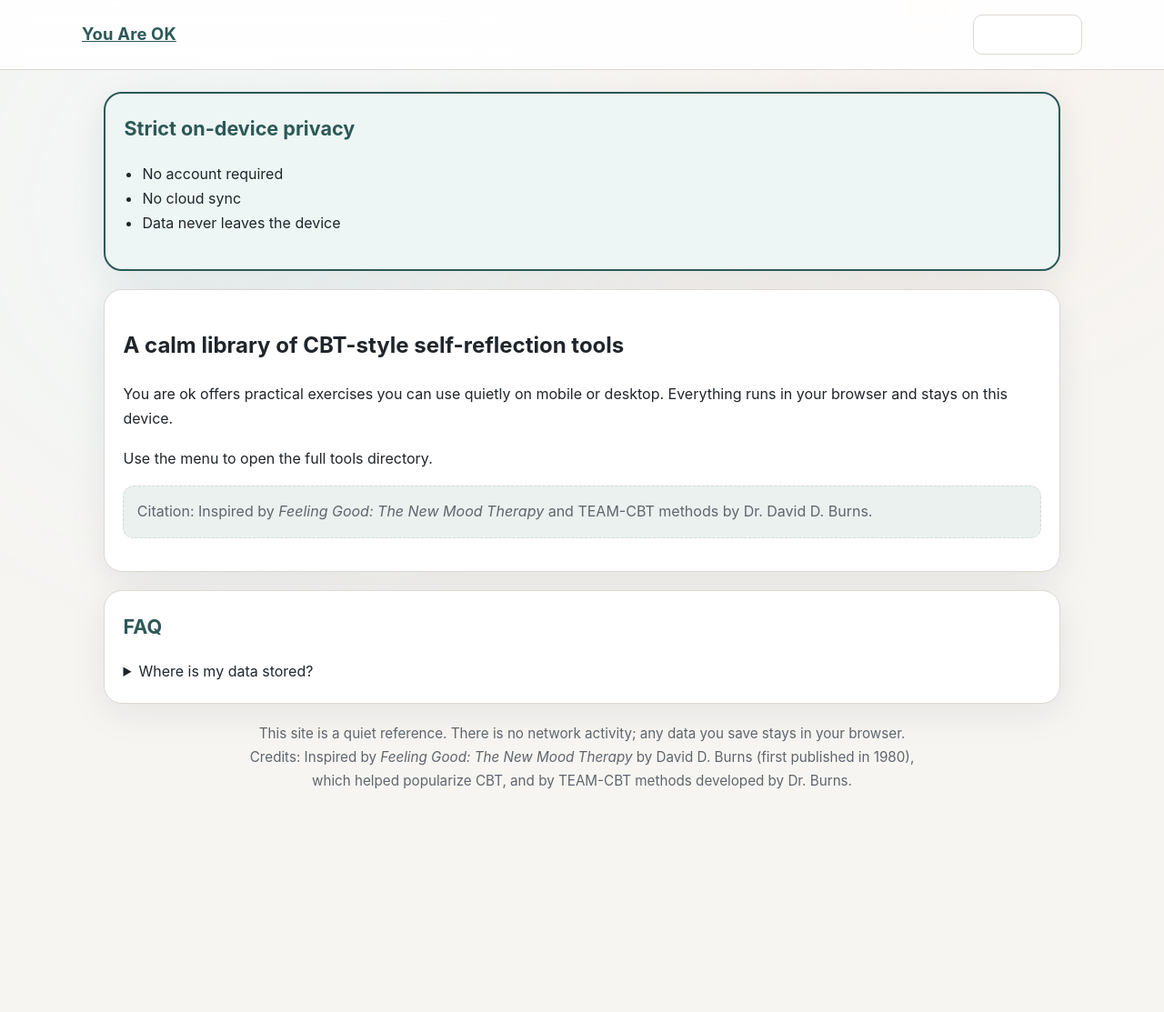
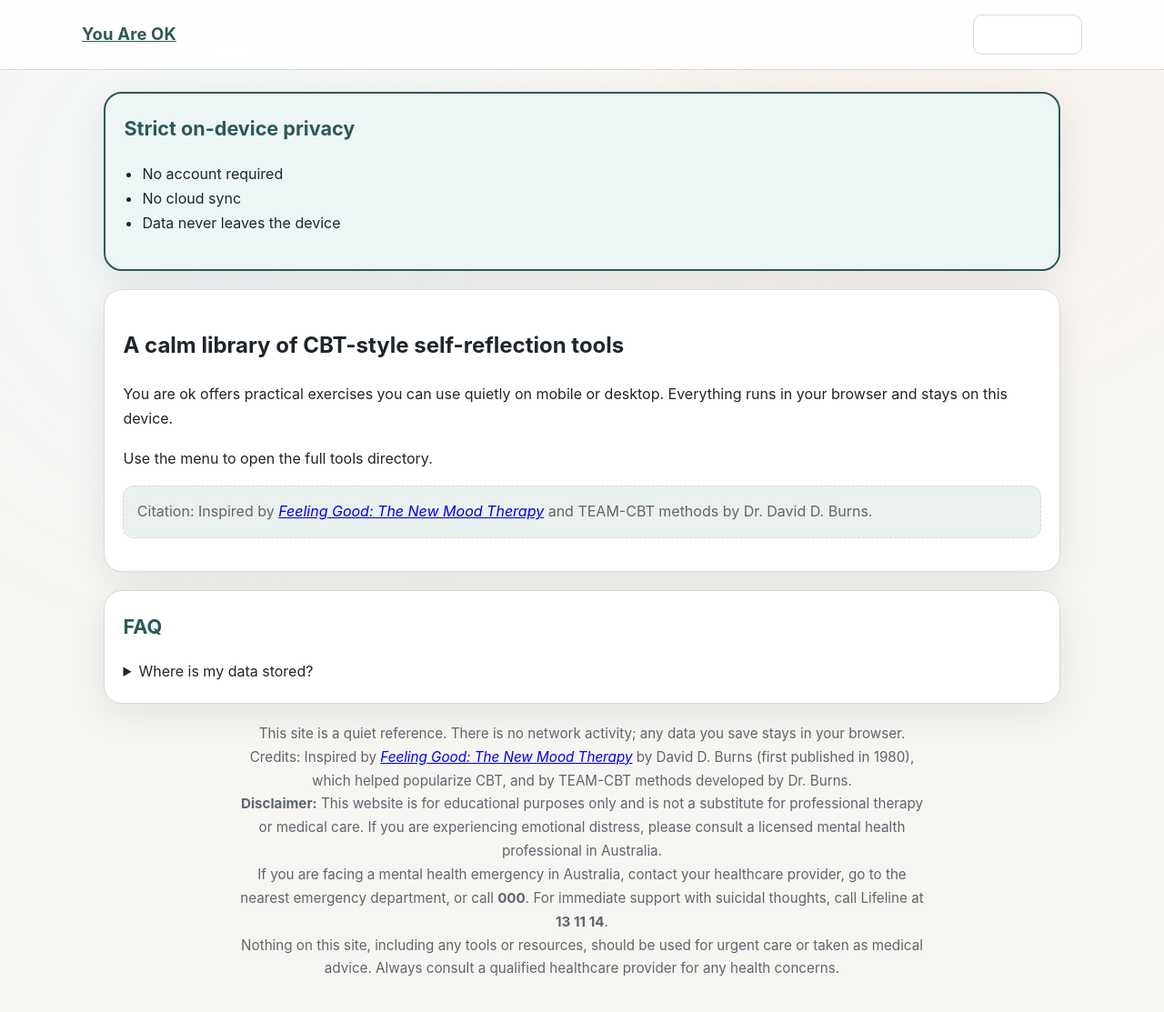
Before and after one commit to ptrcko/you-are-ok, a Jekyll site: the page built from index.md, in a window 1280 px wide and 1134 px high. Shown: the top 1113 px of the window at 91% size. Built offline with Jekyll 4.4.1, drawn with Linux system fonts in a browser that asks for light colours.

Commit message:
Add Feeling Good link and Australia-specific disclaimer

```diff
--- a/_layouts/default.html
+++ b/_layouts/default.html
@@ -44,7 +44,10 @@
 
     <footer>
       <p class="status-note">This site is a quiet reference. There is no network activity; any data you save stays in your browser.</p>
-      <p class="status-note">Credits: Inspired by <em>Feeling Good: The New Mood Therapy</em> by David D. Burns (first published in 1980), which helped popularize CBT, and by TEAM-CBT methods developed by Dr. Burns.</p>
+      <p class="status-note">Credits: Inspired by <a href="https://feelinggood.com/" target="_blank" rel="noopener noreferrer"><em>Feeling Good: The New Mood Therapy</em></a> by David D. Burns (first published in 1980), which helped popularize CBT, and by TEAM-CBT methods developed by Dr. Burns.</p>
+      <p class="status-note"><strong>Disclaimer:</strong> This website is for educational purposes only and is not a substitute for professional therapy or medical care. If you are experiencing emotional distress, please consult a licensed mental health professional in Australia.</p>
+      <p class="status-note">If you are facing a mental health emergency in Australia, contact your healthcare provider, go to the nearest emergency department, or call <strong>000</strong>. For immediate support with suicidal thoughts, call Lifeline at <strong>13 11 14</strong>.</p>
+      <p class="status-note">Nothing on this site, including any tools or resources, should be used for urgent care or taken as medical advice. Always consult a qualified healthcare provider for any health concerns.</p>
     </footer>
   </div>
 </body>
--- a/index.md
+++ b/index.md
@@ -16,7 +16,7 @@ title: You are ok
   <h1>A calm library of CBT-style self-reflection tools</h1>
   <p>You are ok offers practical exercises you can use quietly on mobile or desktop. Everything runs in your browser and stays on this device.</p>
   <p>Use the menu to open the full tools directory.</p>
-  <p class="notice">Citation: Inspired by <em>Feeling Good: The New Mood Therapy</em> and TEAM-CBT methods by Dr. David D. Burns.</p>
+  <p class="notice">Citation: Inspired by <a href="https://feelinggood.com/" target="_blank" rel="noopener noreferrer"><em>Feeling Good: The New Mood Therapy</em></a> and TEAM-CBT methods by Dr. David D. Burns.</p>
 </section>
 
 <section>
```
